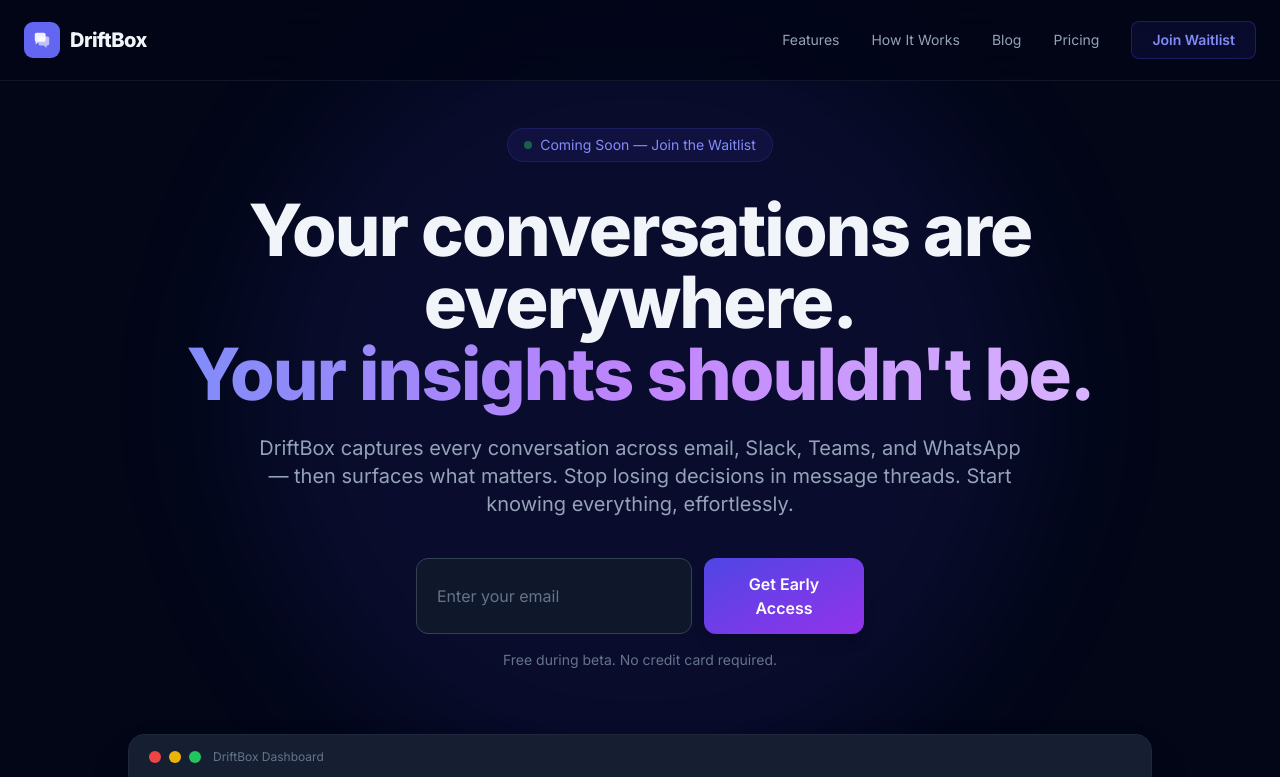
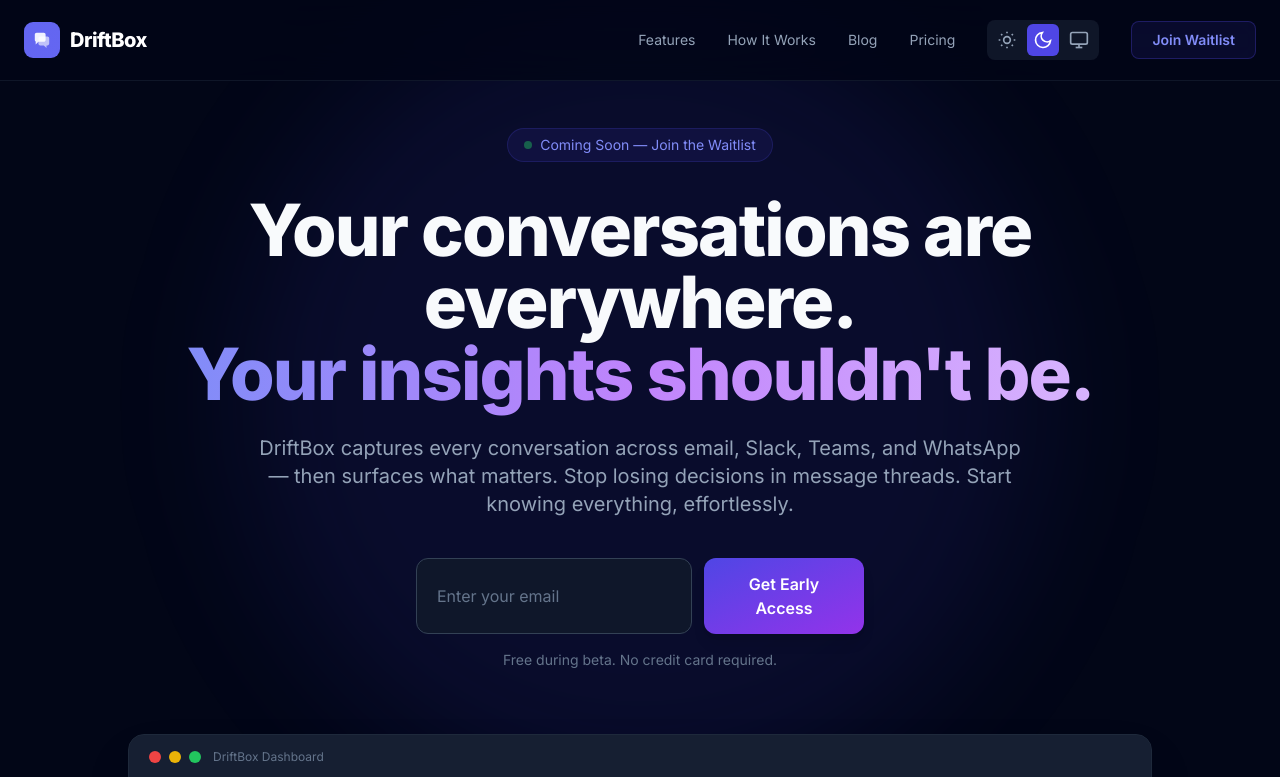
Before and after one commit to AitiaSoft/driftbox-website, a Next.js app: page / in a window 1280 px wide. Shown: the top 777 px of the page. Built offline with nearby package versions, Linux system fonts and the light colour scheme.

Commit message:
feat: add light/dark/system theme toggle

```diff
--- a/app/globals.css
+++ b/app/globals.css
@@ -8,6 +8,28 @@
     --primary-dark: #4F46E5;
     --primary-light: #818CF8;
     --accent: #8B5CF6;
+
+    /* Light theme colors */
+    --bg-primary: 255 255 255;
+    --bg-secondary: 248 250 252;
+    --bg-tertiary: 241 245 249;
+    --text-primary: 15 23 42;
+    --text-secondary: 51 65 85;
+    --text-tertiary: 100 116 139;
+    --border-color: 226 232 240;
+    --border-color-hover: 203 213 225;
+  }
+
+  .dark {
+    /* Dark theme colors */
+    --bg-primary: 2 6 23;
+    --bg-secondary: 15 23 42;
+    --bg-tertiary: 30 41 59;
+    --text-primary: 248 250 252;
+    --text-secondary: 226 232 240;
+    --text-tertiary: 148 163 184;
+    --border-color: 51 65 85;
+    --border-color-hover: 71 85 105;
   }
 
   html {
@@ -15,7 +37,7 @@
   }
 
   body {
-    @apply bg-slate-950 text-slate-100;
+    @apply bg-[rgb(var(--bg-primary))] text-[rgb(var(--text-primary))];
   }
 }
 
--- a/app/layout.tsx
+++ b/app/layout.tsx
@@ -4,6 +4,7 @@
 import Navigation from '@/components/Navigation'
 import Footer from '@/components/Footer'
 import GoogleAnalytics from '@/components/GoogleAnalytics'
+import { ThemeProvider } from '@/components/ThemeProvider'
 import Script from 'next/script'
 
 const inter = Inter({ subsets: ['latin'] })
@@ -63,8 +64,32 @@
   children: React.ReactNode
 }) {
   return (
-    <html lang="en" className="dark">
+    <html lang="en" suppressHydrationWarning>
+      <head>
+        <script
+          dangerouslySetInnerHTML={{
+            __html: `
+              try {
+                const theme = localStorage.getItem('theme') || 'dark';
+                const systemTheme = window.matchMedia('(prefers-color-scheme: dark)').matches ? 'dark' : 'light';
+                const activeTheme = theme === 'system' ? systemTheme : theme;
+                if (activeTheme === 'dark') {
+                  document.documentElement.classList.add('dark');
+                } else {
+                  document.documentElement.classList.remove('dark');
+                }
+              } catch (e) {}
+            `,
+          }}
+        />
+      </head>
       <body className={inter.className}>
+        <ThemeProvider
+          attribute="class"
+          defaultTheme="dark"
+          enableSystem
+          storageKey="theme"
+        >
           <GoogleAnalytics />
           <Script
             id="json-ld"
@@ -74,6 +99,7 @@
           <Navigation />
           <main>{children}</main>
           <Footer />
+        </ThemeProvider>
       </body>
     </html>
   )
--- a/components/Navigation.tsx
+++ b/components/Navigation.tsx
@@ -2,12 +2,13 @@
 
 import Link from 'next/link'
 import { useState } from 'react'
+import ThemeToggle from './ThemeToggle'
 
 export default function Navigation() {
   const [mobileMenuOpen, setMobileMenuOpen] = useState(false)
 
   return (
-    <nav className="fixed top-0 left-0 right-0 z-50 bg-slate-950/80 backdrop-blur-xl border-b border-slate-800/50">
+    <nav className="fixed top-0 left-0 right-0 z-50 bg-white/80 dark:bg-slate-950/80 backdrop-blur-xl border-b border-slate-200/50 dark:border-slate-800/50">
       <div className="max-w-7xl mx-auto px-6">
         <div className="flex items-center justify-between h-20">
           {/* Logo */}
@@ -23,23 +24,24 @@
                 </linearGradient>
               </defs>
             </svg>
-            <span className="text-xl font-extrabold tracking-tight">DriftBox</span>
+            <span className="text-xl font-extrabold tracking-tight text-slate-900 dark:text-white">DriftBox</span>
           </Link>
 
           {/* Desktop Navigation */}
           <div className="hidden md:flex items-center gap-8">
-            <Link href="/#features" className="text-sm text-slate-400 hover:text-slate-100 transition-colors">
+            <Link href="/#features" className="text-sm text-slate-600 dark:text-slate-400 hover:text-slate-900 dark:hover:text-slate-100 transition-colors">
               Features
             </Link>
-            <Link href="/#how-it-works" className="text-sm text-slate-400 hover:text-slate-100 transition-colors">
+            <Link href="/#how-it-works" className="text-sm text-slate-600 dark:text-slate-400 hover:text-slate-900 dark:hover:text-slate-100 transition-colors">
               How It Works
             </Link>
-            <Link href="/blog" className="text-sm text-slate-400 hover:text-slate-100 transition-colors">
+            <Link href="/blog" className="text-sm text-slate-600 dark:text-slate-400 hover:text-slate-900 dark:hover:text-slate-100 transition-colors">
               Blog
             </Link>
-            <Link href="/#pricing" className="text-sm text-slate-400 hover:text-slate-100 transition-colors">
+            <Link href="/#pricing" className="text-sm text-slate-600 dark:text-slate-400 hover:text-slate-900 dark:hover:text-slate-100 transition-colors">
               Pricing
             </Link>
+            <ThemeToggle />
             <Link
               href="/#waitlist"
               className="px-5 py-2 text-sm font-semibold rounded-lg bg-indigo-600/10 text-indigo-400 border border-indigo-600/30 hover:bg-indigo-600/20 transition-colors"
@@ -54,19 +56,22 @@
             className="md:hidden flex flex-col gap-1.5 p-2"
             aria-label="Toggle menu"
           >
-            <span className="w-6 h-0.5 bg-slate-100 rounded transition-transform"></span>
-            <span className="w-6 h-0.5 bg-slate-100 rounded transition-transform"></span>
-            <span className="w-6 h-0.5 bg-slate-100 rounded transition-transform"></span>
+            <span className="w-6 h-0.5 bg-slate-900 dark:bg-slate-100 rounded transition-transform"></span>
+            <span className="w-6 h-0.5 bg-slate-900 dark:bg-slate-100 rounded transition-transform"></span>
+            <span className="w-6 h-0.5 bg-slate-900 dark:bg-slate-100 rounded transition-transform"></span>
           </button>
         </div>
 
         {/* Mobile Menu */}
         {mobileMenuOpen && (
           <div className="md:hidden py-6 space-y-4">
-            <Link href="/#features" className="block text-slate-400 hover:text-slate-100">Features</Link>
-            <Link href="/#how-it-works" className="block text-slate-400 hover:text-slate-100">How It Works</Link>
-            <Link href="/blog" className="block text-slate-400 hover:text-slate-100">Blog</Link>
-            <Link href="/#pricing" className="block text-slate-400 hover:text-slate-100">Pricing</Link>
+            <Link href="/#features" className="block text-slate-600 dark:text-slate-400 hover:text-slate-900 dark:hover:text-slate-100">Features</Link>
+            <Link href="/#how-it-works" className="block text-slate-600 dark:text-slate-400 hover:text-slate-900 dark:hover:text-slate-100">How It Works</Link>
+            <Link href="/blog" className="block text-slate-600 dark:text-slate-400 hover:text-slate-900 dark:hover:text-slate-100">Blog</Link>
+            <Link href="/#pricing" className="block text-slate-600 dark:text-slate-400 hover:text-slate-900 dark:hover:text-slate-100">Pricing</Link>
+            <div className="pt-2">
+              <ThemeToggle />
+            </div>
             <Link href="/#waitlist" className="block px-5 py-2 text-sm font-semibold rounded-lg bg-indigo-600/10 text-indigo-400 border border-indigo-600/30 text-center">
               Join Waitlist
             </Link>
--- /dev/null
+++ b/components/ThemeProvider.tsx
@@ -0,0 +1,10 @@
+'use client'
+
+import { ThemeProvider as NextThemesProvider } from 'next-themes'
+
+export function ThemeProvider({
+  children,
+  ...props
+}: React.ComponentProps<typeof NextThemesProvider>) {
+  return <NextThemesProvider {...props}>{children}</NextThemesProvider>
+}
--- /dev/null
+++ b/components/ThemeToggle.tsx
@@ -0,0 +1,81 @@
+'use client'
+
+import { useTheme } from 'next-themes'
+import { useEffect, useState } from 'react'
+
+export default function ThemeToggle() {
+  const { theme, setTheme, systemTheme } = useTheme()
+  const [mounted, setMounted] = useState(false)
+
+  // Avoid hydration mismatch
+  useEffect(() => {
+    setMounted(true)
+  }, [])
+
+  if (!mounted) {
+    return (
+      <div className="flex items-center gap-1 bg-slate-200/50 dark:bg-slate-800/50 rounded-lg p-1">
+        <div className="w-8 h-8" />
+        <div className="w-8 h-8" />
+        <div className="w-8 h-8" />
+      </div>
+    )
+  }
+
+  const currentTheme = theme === 'system' ? systemTheme : theme
+
+  return (
+    <div className="flex items-center gap-1 bg-slate-200/50 dark:bg-slate-800/50 rounded-lg p-1">
+      {/* Light mode button */}
+      <button
+        onClick={() => setTheme('light')}
+        className={`w-8 h-8 rounded-md flex items-center justify-center transition-colors ${
+          theme === 'light'
+            ? 'bg-indigo-600 text-white'
+            : 'text-slate-600 dark:text-slate-400 hover:text-slate-900 dark:hover:text-slate-100 hover:bg-slate-300/50 dark:hover:bg-slate-700/50'
+        }`}
+        aria-label="Light mode"
+        title="Light mode"
+      >
+        <svg className="w-5 h-5" fill="none" viewBox="0 0 24 24" stroke="currentColor" strokeWidth={2}>
+          <circle cx="12" cy="12" r="4" />
+          <path d="M12 2v2m0 16v2M4.93 4.93l1.41 1.41m11.32 11.32l1.41 1.41M2 12h2m16 0h2M4.93 19.07l1.41-1.41m11.32-11.32l1.41-1.41" />
+        </svg>
+      </button>
+
+      {/* Dark mode button */}
+      <button
+        onClick={() => setTheme('dark')}
+        className={`w-8 h-8 rounded-md flex items-center justify-center transition-colors ${
+          theme === 'dark'
+            ? 'bg-indigo-600 text-white'
+            : 'text-slate-600 dark:text-slate-400 hover:text-slate-900 dark:hover:text-slate-100 hover:bg-slate-300/50 dark:hover:bg-slate-700/50'
+        }`}
+        aria-label="Dark mode"
+        title="Dark mode"
+      >
+        <svg className="w-5 h-5" fill="none" viewBox="0 0 24 24" stroke="currentColor" strokeWidth={2}>
+          <path d="M21 12.79A9 9 0 1 1 11.21 3 7 7 0 0 0 21 12.79z" />
+        </svg>
+      </button>
+
+      {/* System mode button */}
+      <button
+        onClick={() => setTheme('system')}
+        className={`w-8 h-8 rounded-md flex items-center justify-center transition-colors ${
+          theme === 'system'
+            ? 'bg-indigo-600 text-white'
+            : 'text-slate-600 dark:text-slate-400 hover:text-slate-900 dark:hover:text-slate-100 hover:bg-slate-300/50 dark:hover:bg-slate-700/50'
+        }`}
+        aria-label="System mode"
+        title="System mode"
+      >
+        <svg className="w-5 h-5" fill="none" viewBox="0 0 24 24" stroke="currentColor" strokeWidth={2}>
+          <rect x="2" y="3" width="20" height="14" rx="2" ry="2" />
+          <line x1="8" y1="21" x2="16" y2="21" />
+          <line x1="12" y1="17" x2="12" y2="21" />
+        </svg>
+      </button>
+    </div>
+  )
+}
--- a/package.json
+++ b/package.json
@@ -9,10 +9,11 @@
     "lint": "next lint"
   },
   "dependencies": {
+    "gray-matter": "^4.0.3",
     "next": "14.1.0",
+    "next-themes": "^0.4.6",
     "react": "^18.2.0",
     "react-dom": "^18.2.0",
-    "gray-matter": "^4.0.3",
     "remark": "^15.0.1",
     "remark-html": "^16.0.1"
   },
```
Also changed, not shown: components/Footer.tsx (+17 -17 lines), 1 other file (tests, documents, lock files or other folders). Lines whose indentation alone changed are shown as unchanged.
